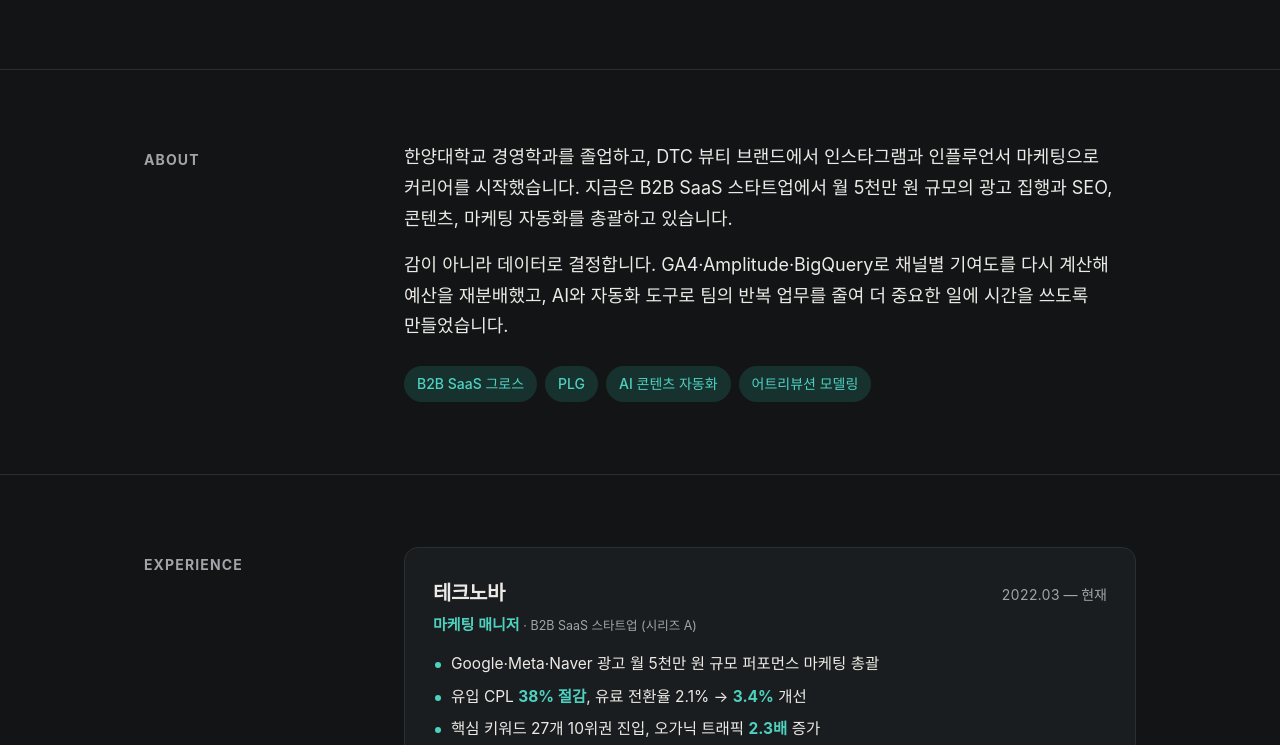
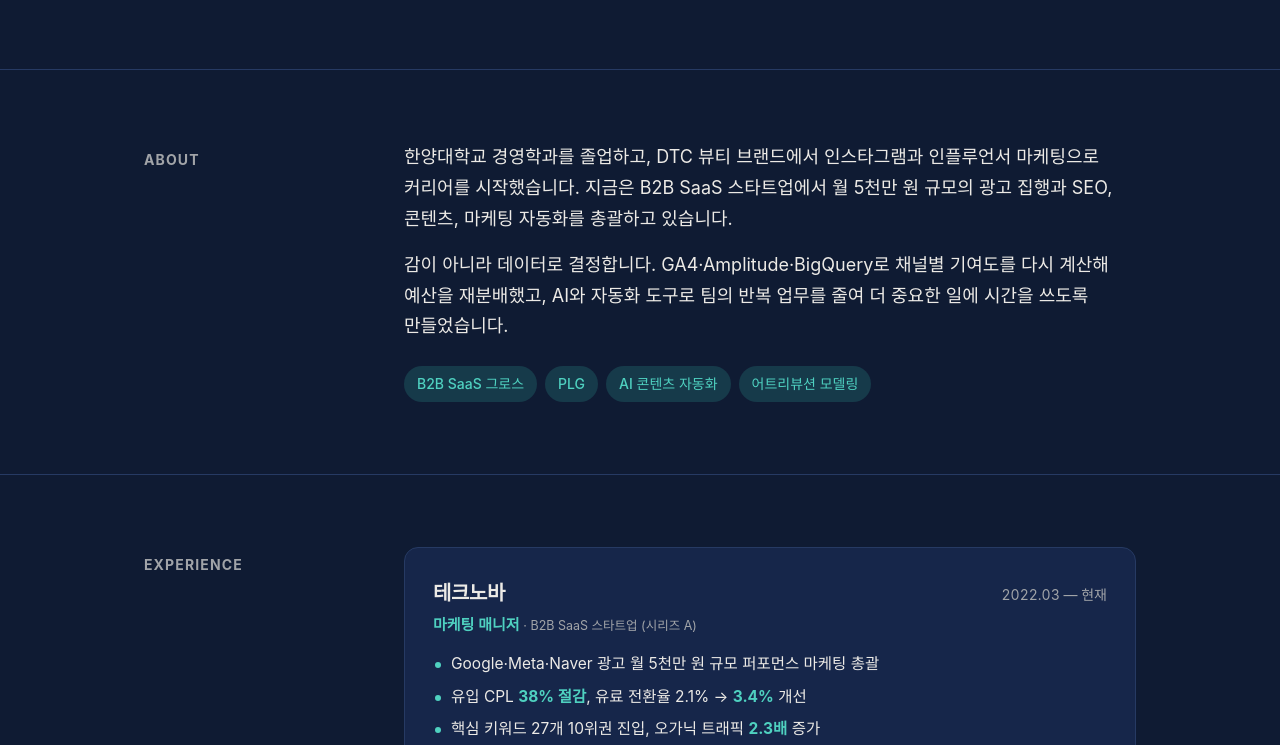
Before and after one commit to gamdong2/claude-workspace, a plain HTML site: page portfolio/index.html in a window 1280 px wide. Shown: the part 764-1509 px from the top of the page. Drawn offline with Linux system fonts and the light colour scheme; a web font is replaced by a local one.

Commit message:
Change portfolio dark background from black to navy
Co-Authored-By: Claude Opus 5.5 <noreply@anthropic.com>

```diff
--- a/portfolio/index.html
+++ b/portfolio/index.html
@@ -28,13 +28,13 @@
     }
     /* 다크모드: <html data-theme="dark"> 일 때 적용 (기본값) */
     :root[data-theme="dark"] {
-      --bg: #121415;
-      --surface: #1a1d1f;
+      --bg: #0f1b33;
+      --surface: #16264a;
       --ink: #eceae6;
       --muted: #a1a4a8;
-      --line: #2b2f32;
+      --line: #263a63;
       --accent: #4fd1c0;
-      --accent-soft: #17312e;
+      --accent-soft: #163a4a;
       color-scheme: dark;
     }
 
```
Also changed, not shown: 2 other files.
